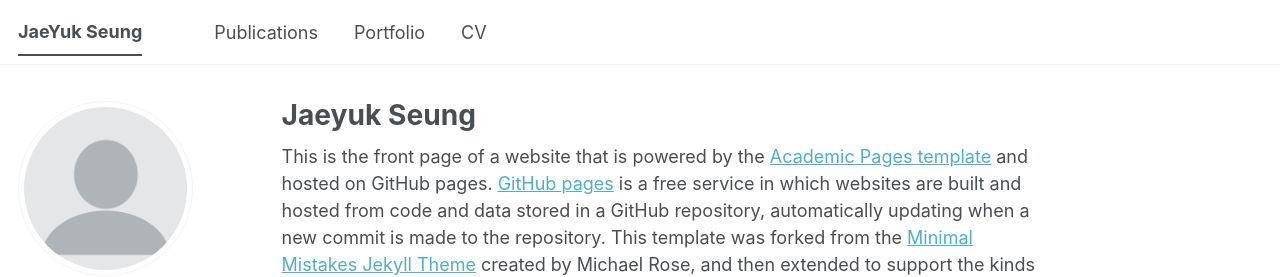
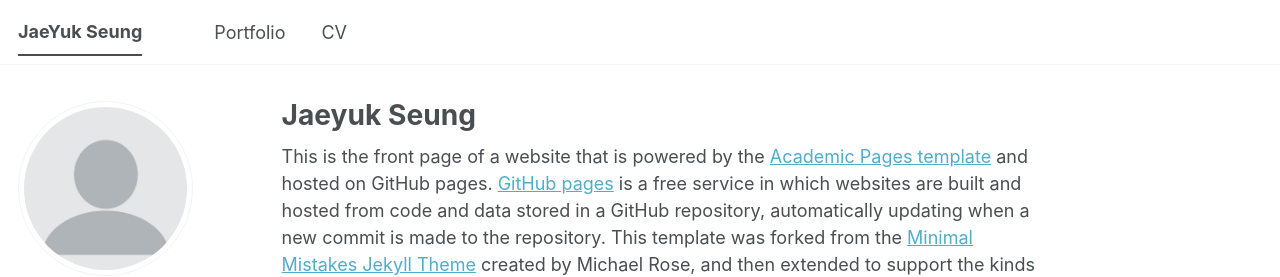
Before and after one commit to JaeWook-S/JaeWook-S.github.io, a Jekyll site: the page built from _pages/about.md, in a window 1280 px wide. Shown: the top 277 px of the page. Built offline with Jekyll 4.4.1, drawn with Linux system fonts in a browser that asks for light colours; a script bundle is joined from its source files by our own code; library files that are not in the unit come from our copies.

Commit message:
fix: light mode

```diff
--- a/_data/navigation.yml
+++ b/_data/navigation.yml
@@ -8,8 +8,8 @@
 #      Markdown formatted page while the second is generated using JSON.
 
 main:
-  - title: "Publications"
-    url: /publications/
+  # - title: "Publications"
+  #   url: /publications/
 
   # - title: "Talks"
   #   url: /talks/
--- a/_layouts/default.html
+++ b/_layouts/default.html
@@ -5,7 +5,7 @@
 {% include base_path %}
 
 <!doctype html>
-<html lang="{{ site.locale | slice: 0,2 }}" class="no-js">
+<html lang="{{ site.locale | slice: 0,2 }}" class="no-js" data-theme="light">
   <head>
     {% include head.html %}
     {% include head/custom.html %}
```
